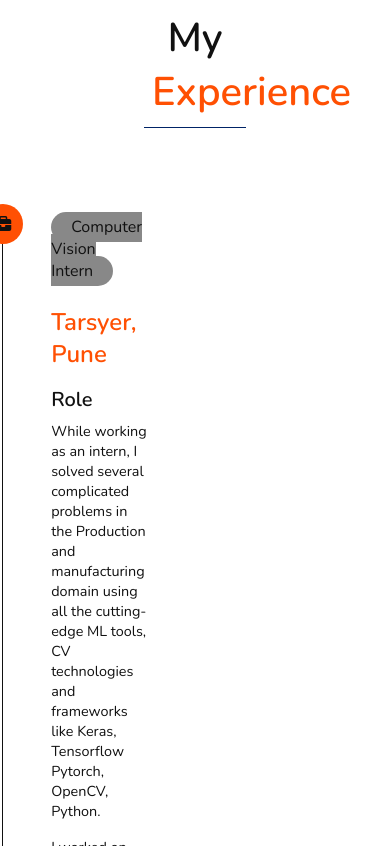
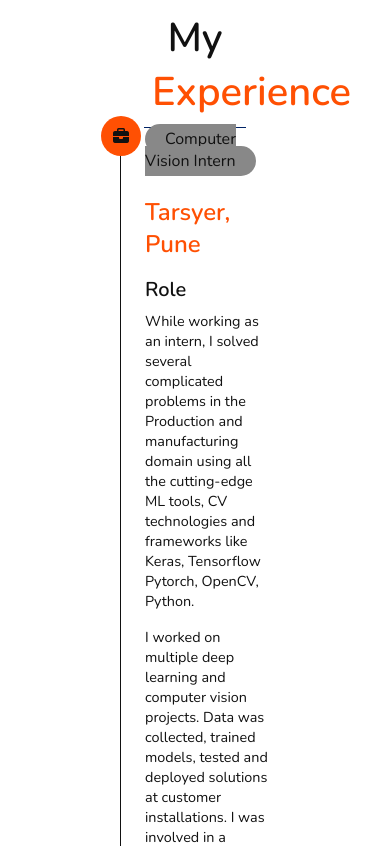
Before and after one commit to swarangithakare/swarangithakare.github.io, a plain HTML site: page index.html in a window 390 px wide. Shown: the part 2118-2964 px from the top of the page. Drawn offline with nearby package versions, Linux system fonts and the light colour scheme.

Commit message:
responsive changes

```diff
--- a/style.css
+++ b/style.css
@@ -364,14 +364,14 @@ label svg.moon {
   align-items: center;
   justify-content: right;
   flex-wrap: wrap;
-  padding: 1rem 0;
-  padding-left: 3rem;
+  /* padding: 1rem 0; */
+  /* padding-left: 3rem; */
 }
 
 .experience .box-container .box {
-  width: 100rem;
-  margin: 10rem 15rem;
-  padding-left: 6rem;
+  /* width: 100rem; */
+  /* margin: 10rem 15rem; */
+  padding-left: 3rem;
   border-left: 0.2rem solid var(--weight10);
   position: relative;
 }
```
